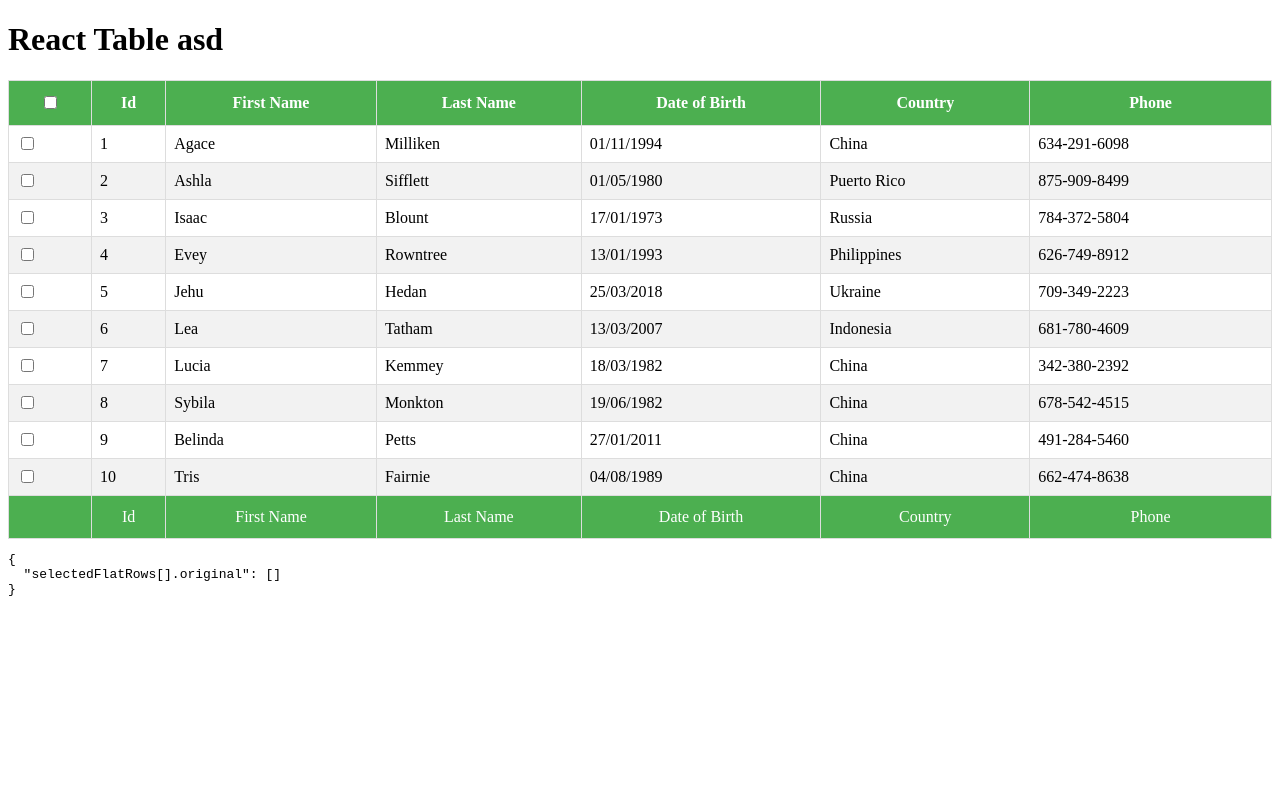
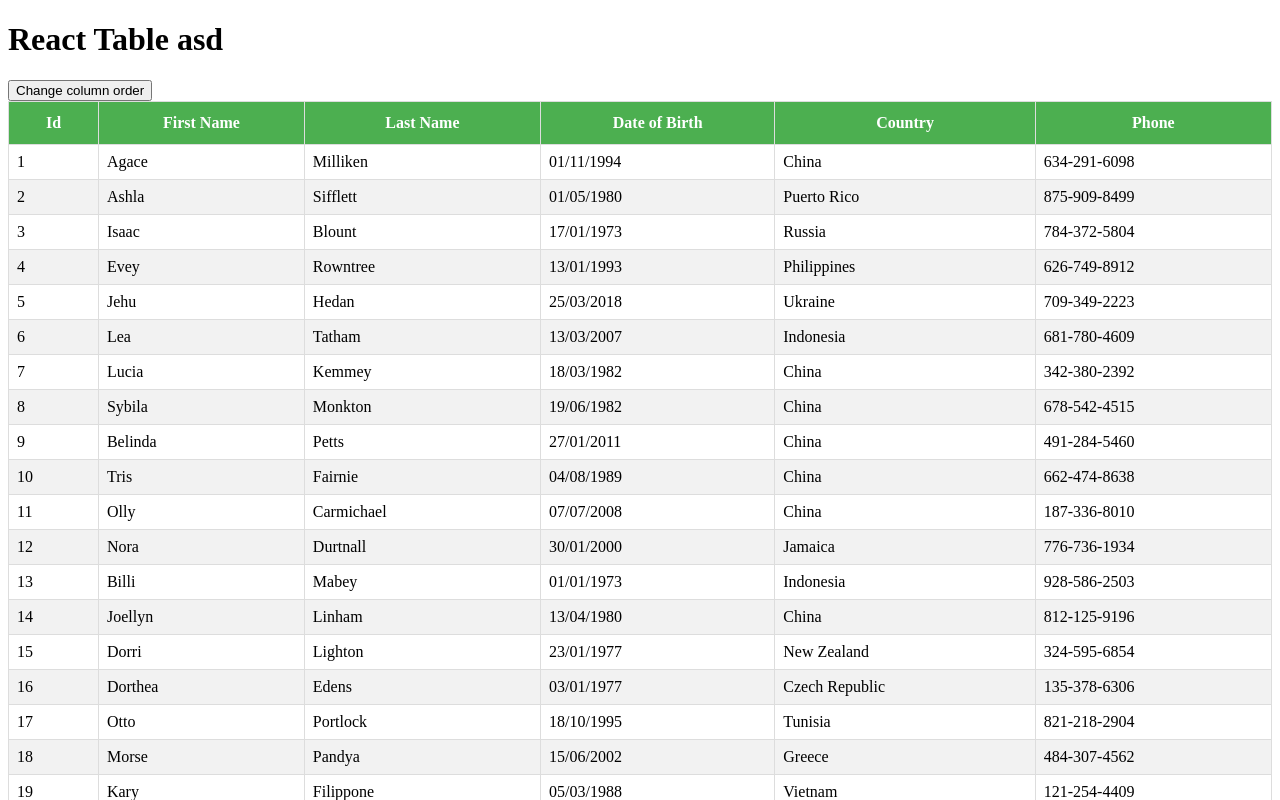
Before and after one commit to DalaviMoreshwar/react_table, a React (Create React App) app: page / in a window 1280 px wide. Shown: the top 800 px of the page. Built offline with nearby package versions, Linux system fonts and the light colour scheme.

Commit message:
change column order

```diff
--- a/src/App.js
+++ b/src/App.js
@@ -1,4 +1,5 @@
 import { BasicTable } from "./Components/BasicTable";
+import { ColumnOrder } from "./Components/ColumnOrder";
 import { FilteringTable } from "./Components/FilteringTable";
 import { PaginationTable } from "./Components/PaginationTable";
 import { RowSelection } from "./Components/RowSelection";
@@ -13,7 +14,8 @@
       {/* <SortingTable /> */}
       {/* <FilteringTable /> */}
       {/* <PaginationTable /> */}
-      <RowSelection />
+      {/* <RowSelection /> */}
+      <ColumnOrder />
     </div>
   );
 }
--- /dev/null
+++ b/src/Components/ColumnOrder.js
@@ -0,0 +1,78 @@
+import React, { useMemo } from "react";
+import { useTable, useColumnOrder } from "react-table";
+import MOCK_DATA from "./MOCK_DATA.json";
+import { COLUMNS } from "./columns";
+
+import "./table.css";
+
+export const ColumnOrder = () => {
+  const columns = useMemo(() => COLUMNS, []);
+  const data = useMemo(() => MOCK_DATA, []);
+
+  const {
+    getTableProps, // table tag
+    getTableBodyProps, // tbody tag
+    headerGroups, // group of headers
+    footerGroups,
+    rows, // mock data json
+    prepareRow,
+    setColumnOrder
+  } = useTable(
+    {
+      columns,
+      data
+    },
+    useColumnOrder
+  );
+
+  const changeOrder = () => {
+    setColumnOrder([
+      "id",
+      "first_name",
+      "last_name",
+      "phone",
+      "country",
+      "date_of_birth"
+    ]);
+  };
+
+  return (
+    <>
+      <button onClick={changeOrder}>Change column order</button>
+      <table {...getTableProps()}>
+        <thead>
+          {headerGroups.map((headerGroup) => (
+            <tr {...headerGroup.getHeaderGroupProps()}>
+              {headerGroup.headers.map((column) => (
+                <th {...column.getHeaderProps()}>{column.render("Header")}</th>
+              ))}
+            </tr>
+          ))}
+        </thead>
+        <tbody {...getTableBodyProps()}>
+          {rows.map((row) => {
+            prepareRow(row);
+            return (
+              <tr {...row.getRowProps()}>
+                {row.cells.map((cell) => {
+                  return (
+                    <td {...cell.getCellProps()}>{cell.render("Cell")}</td>
+                  );
+                })}
+              </tr>
+            );
+          })}
+        </tbody>
+        <tfoot>
+          {footerGroups.map((footerGroup) => (
+            <tr {...footerGroup.getFooterGroupProps()}>
+              {footerGroup.headers.map((column) => (
+                <td {...column.getFooterProps}>{column.render("Footer")}</td>
+              ))}
+            </tr>
+          ))}
+        </tfoot>
+      </table>
+    </>
+  );
+};
```
